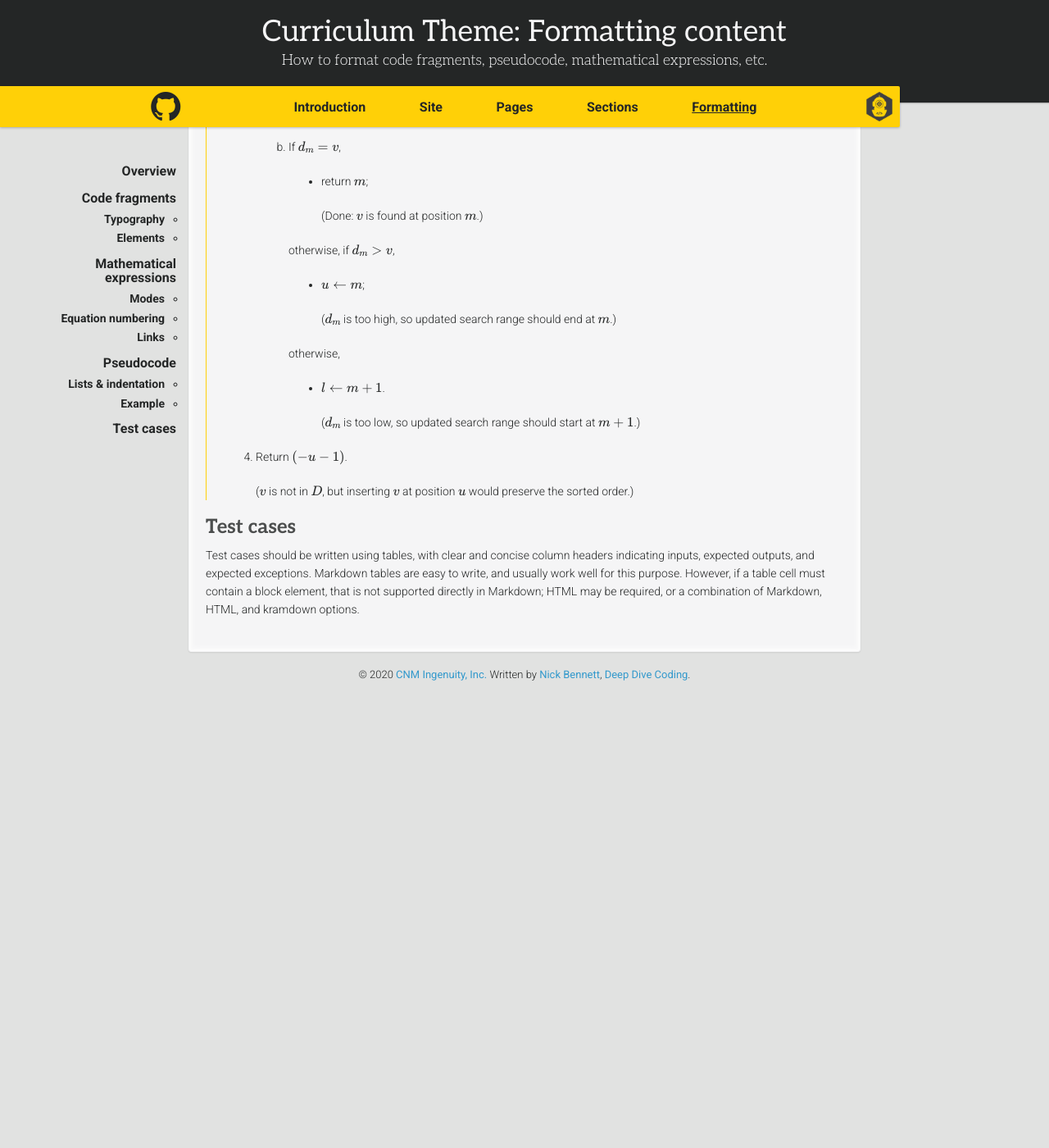
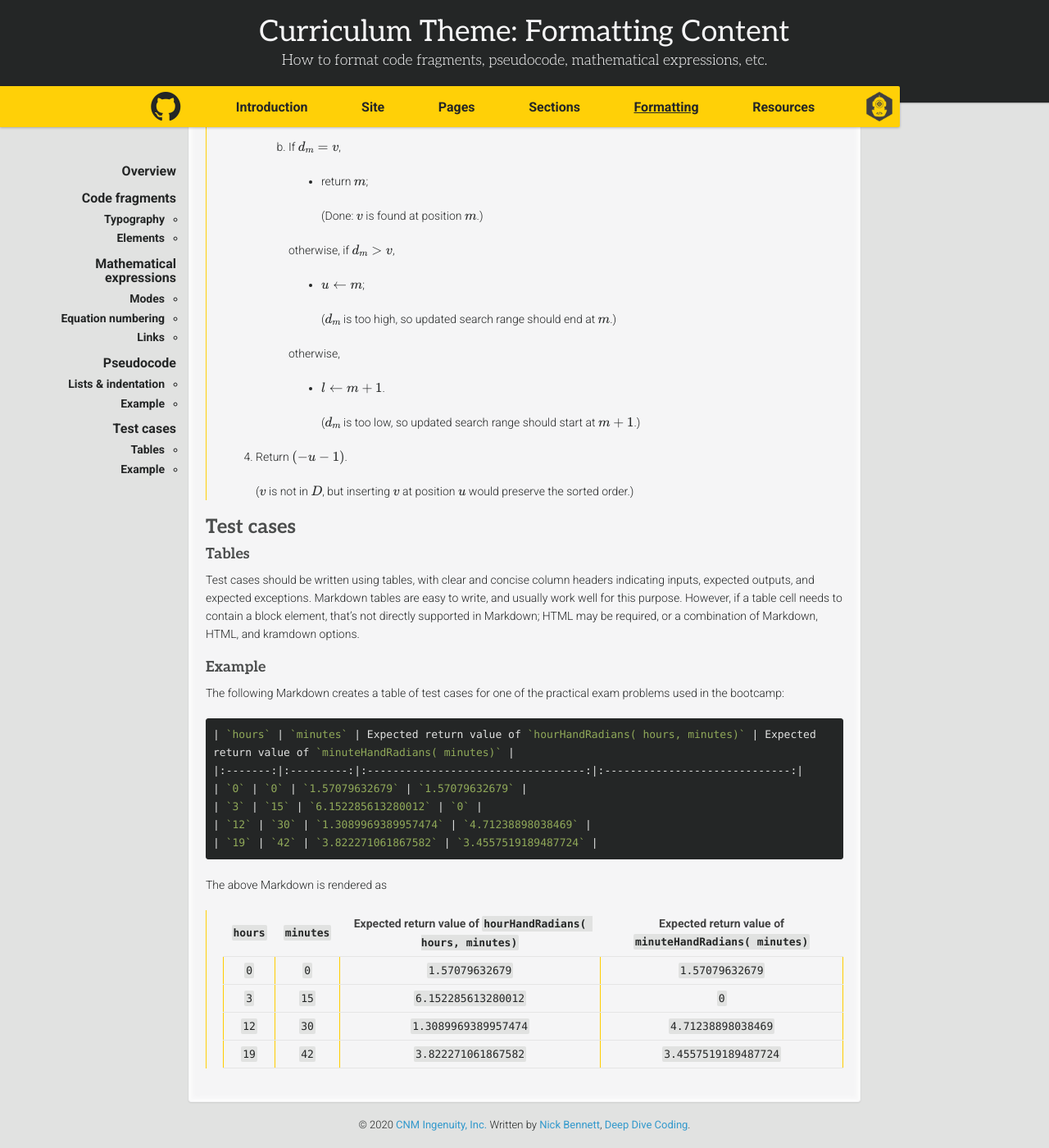
Before and after one commit to ddc-java/ddc-day, a Jekyll site: the page built from formatting.md, in a window 1280 px wide and 1400 px high, scrolled down 7191 px. Shown: the whole window at 82% size. Built offline with Jekyll 4.4.1, drawn with Linux system fonts in a browser that asks for light colours; nearby versions of some CDN libraries; some web fonts are replaced; our own code applies the rules of GitHub Pages for plain Markdown files; formulas are drawn with MathJax 3; before the commit the page ends 8042 px from its top, so only the background shows below that.

Commit message:
Reorganize/rename pages

````diff
--- a/_sass/ddc-day.scss
+++ b/_sass/ddc-day.scss
@@ -132,7 +132,7 @@ pre {
   background: $base-dark-color;
   border: 1px solid $base-dark-color;
   border-radius: 3px;
-  overflow: auto;
+  overflow-x: auto;
   overflow-y: hidden;
 
   code {
--- a/formatting.md
+++ b/formatting.md
@@ -1,5 +1,5 @@
 ---
-title: Formatting content
+title: Formatting Content
 menu: Formatting
 order: 40
 description: "How to format code fragments, pseudocode, mathematical expressions, etc."
@@ -95,15 +95,13 @@ For example, here's a simple Java method, written in a fenced code block:
 
 This will be rendered as
 
-```java
-public static void main(String[] args) {
-  System.out.println("Hello, world!");
-}
-```
+> ```java
+> public static void main(String[] args) {
+>   System.out.println("Hello, world!");
+> }
+> ```
 
 Prior to the advent of the fenced code block in most Markdown dialects, there was another way to write a code block: If one or more lines of text is indented at least 4 spaces in from the current indent level (but without setting a new indent level via a list), that block would be converted to an HTML `<pre>` element. That approach still works; however, fenced code blocks with language identifiers should be used for this purpose whenever possible.
-
-
 
 ## Mathematical expressions
 
@@ -137,9 +135,9 @@ $$
 
 which will be rendered as
 
-$$
-x = \frac{-b \pm \sqrt{b^2 - 4ac}}{2a}
-$$
+> $$
+> x = \frac{-b \pm \sqrt{b^2 - 4ac}}{2a}
+> $$
 
 #### Inline
 
@@ -159,9 +157,9 @@ $$
 
 This is rendered with an automatically generated equation number:
 
-$$
-\begin{equation} e^{ix} = \cos x + i \sin x \end{equation}
-$$
+> $$
+> \begin{equation} e^{ix} = \cos x + i \sin x \end{equation}
+> $$
 
 By default, numbering starts at 1 for the first use of `\begin{equation} … \end{equation}` in a page.
 
@@ -177,9 +175,9 @@ $$
 
 This will be rendered as
 
-$$
-\tag{1a} e^{i\pi} + 1 = 0
-$$
+> $$
+> \tag{1a} e^{i\pi} + 1 = 0
+> $$
 
 ### Links
 
@@ -220,9 +218,9 @@ The following Markdown text includes links to the 3 equations above.
 
 This is rendered as
 
-* [Euler's formula](#mjx-eqn-1)
-* [Euler's identity](#mjx-eqn-1a)
-* [Logistic map](#mjx-eqn-logistic_map)
+> * [Euler's formula](#mjx-eqn-1)
+> * [Euler's identity](#mjx-eqn-1a)
+> * [Logistic map](#mjx-eqn-logistic_map)
 
 ## Pseudocode
 
@@ -342,4 +340,28 @@ Now, the rendered output:
 
 ## Test cases
 
-Test cases should be written using tables, with clear and concise column headers indicating inputs, expected outputs, and expected exceptions. Markdown tables are easy to write, and usually work well for this purpose. However, if a table cell must contain a block element, that is not supported directly in Markdown; HTML may be required, or a combination of Markdown, HTML, and kramdown options.
+### Tables
+
+Test cases should be written using tables, with clear and concise column headers indicating inputs, expected outputs, and expected exceptions. Markdown tables are easy to write, and usually work well for this purpose. However, if a table cell needs to contain a block element, that's not directly supported in Markdown; HTML may be required, or a combination of Markdown, HTML, and kramdown options.
+
+### Example
+
+The following Markdown creates a table of test cases for one of the practical exam problems used in the bootcamp:
+
+```markdown
+| `hours` | `minutes` | Expected return value of `hourHandRadians( hours, minutes)` | Expected return value of `minuteHandRadians( minutes)` |
+|:-------:|:---------:|:----------------------------------:|:-----------------------------:|
+| `0` | `0` | `1.57079632679` | `1.57079632679` |
+| `3` | `15` | `6.152285613280012` | `0` |
+| `12` | `30` | `1.3089969389957474` | `4.71238898038469` |
+| `19` | `42` | `3.822271061867582` | `3.4557519189487724` |
+```
+
+The above Markdown is rendered as
+
+> | `hours` | `minutes` | Expected return value of `hourHandRadians( hours, minutes)` | Expected return value of `minuteHandRadians( minutes)` |
+> |:-------:|:---------:|:----------------------------------:|:-----------------------------:|
+> | `0` | `0` | `1.57079632679` | `1.57079632679` |
+> | `3` | `15` | `6.152285613280012` | `0` |
+> | `12` | `30` | `1.3089969389957474` | `4.71238898038469` |
+> | `19` | `42` | `3.822271061867582` | `3.4557519189487724` |
````
Also changed, not shown: index.md (+22 -4 lines), resources.md (added, +10 -0 lines), sections.md (+2 -2 lines), site.md (renamed from configuration.md, +34 -0 lines).
